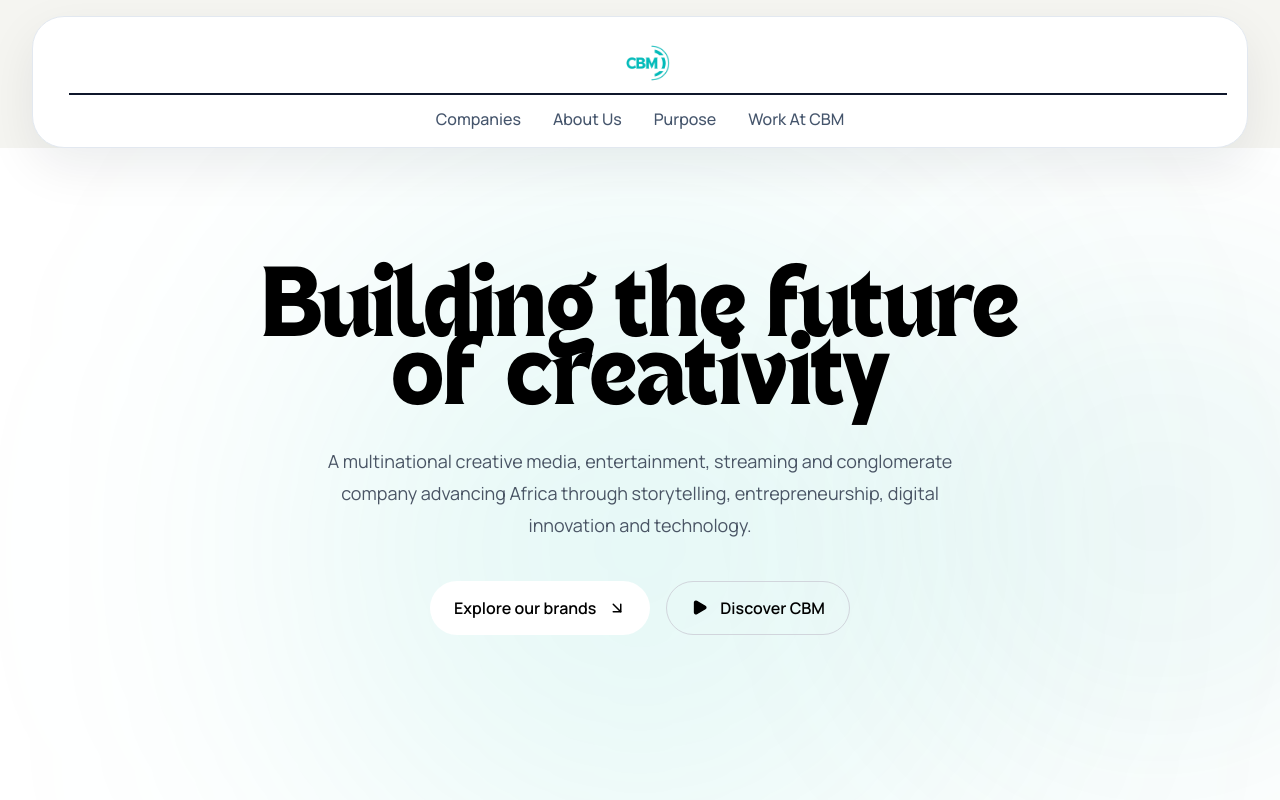
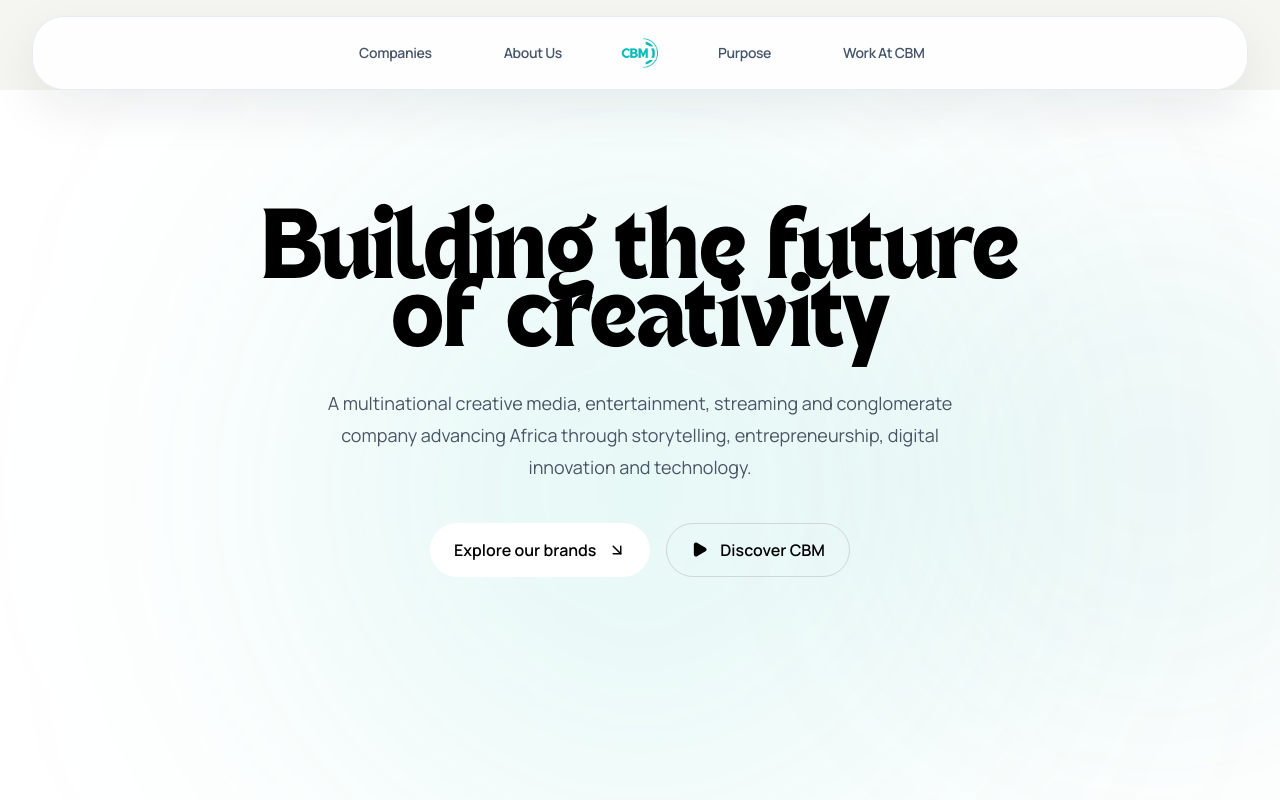
Before and after one commit to CBM-GROUP/cbmgroup-landingpage, a Next.js app: page / in a window 1280 px wide. Shown: the top 800 px of the page. Built offline with nearby package versions, Linux system fonts and the light colour scheme.

Commit message:
updates in the header

```diff
--- a/src/components/landing/Header.tsx
+++ b/src/components/landing/Header.tsx
@@ -11,45 +11,86 @@
   const [open, setOpen] = useState(false);
   const pathname = usePathname();
 
+  const leftNavItems = navItems.slice(0, 2);
+  const rightNavItems = navItems.slice(2);
+
   return (
     <header className="sticky inset-x-0 top-0 z-[100] shrink-0 isolate">
       <div className="mx-auto w-full max-w-7xl px-4 pt-4 sm:px-6 lg:px-8">
-        <nav className="flex w-full flex-col items-center rounded-[2rem] border border-slate-200 bg-white px-5 py-4 shadow-[0_18px_50px_rgba(15,23,42,0.08)] backdrop-blur-xl">
-          <div className="w-full flex items-center justify-between gap-4">
-            <div className="flex items-center">
-              <button
-                onClick={() => setOpen((value) => !value)}
-                className="text-slate-900 md:hidden"
-                aria-label="Toggle navigation"
-              >
-                {open ? <X /> : <Menu />}
-              </button>
+        <nav className="rounded-[2rem] border border-slate-200/80 bg-white/90 px-5 py-3.5 shadow-[0_18px_50px_rgba(15,23,42,0.08)] backdrop-blur-xl sm:px-8">
+          {/* Desktop Layout: Split Navigation around Center Logo */}
+          <div className="hidden md:grid md:grid-cols-[1fr_auto_1fr] md:items-center">
+            {/* Left Nav Links */}
+            <div className="flex items-center justify-end gap-6 lg:gap-10">
+              {leftNavItems.map((item) => {
+                const isActive = pathname === item.href || (item.href !== "/" && pathname?.startsWith(item.href));
+                return (
+                  <Link
+                    key={item.href}
+                    href={item.href}
+                    prefetch={false}
+                    className={`text-sm font-semibold tracking-tight transition-all duration-200 px-4 py-2 rounded-full ${
+                      isActive
+                        ? "text-slate-950 bg-slate-100 shadow-xs"
+                        : "text-slate-600 hover:text-slate-950 hover:bg-slate-50"
+                    }`}
+                  >
+                    {item.label}
+                  </Link>
+                );
+              })}
             </div>
 
-            <div className="flex flex-1 border-b-0 p-1 justify-center md:border-b-2">
-              <Link href="/" prefetch={false} className="inline-flex items-center">
-                <img src="/logo.png" alt="CBM Group logo" className="h-13 w-auto" />
+            {/* Center Logo */}
+            <div className="flex items-center justify-center px-6 lg:px-10">
+              <Link href="/" prefetch={false} className="inline-flex items-center group">
+                <img
+                  src="/logo.png"
+                  alt="CBM Group logo"
+                  className="h-11 w-auto transition-transform duration-200 group-hover:scale-105"
+                />
               </Link>
+            </div>
+
+            {/* Right Nav Links */}
+            <div className="flex items-center justify-start gap-6 lg:gap-10">
+              {rightNavItems.map((item) => {
+                const isActive = pathname === item.href || (item.href !== "/" && pathname?.startsWith(item.href));
+                return (
+                  <Link
+                    key={item.href}
+                    href={item.href}
+                    prefetch={false}
+                    className={`text-sm font-semibold tracking-tight transition-all duration-200 px-4 py-2 rounded-full ${
+                      isActive
+                        ? "text-slate-950 bg-slate-100 shadow-xs"
+                        : "text-slate-600 hover:text-slate-950 hover:bg-slate-50"
+                    }`}
+                  >
+                    {item.label}
+                  </Link>
+                );
+              })}
             </div>
           </div>
 
-          <div className="mt-3 w-full hidden md:flex justify-center items-center gap-8">
-            {navItems.map((item) => {
-              const isActive = pathname === item.href || pathname?.startsWith(item.href + "/");
-              return (
-                <Link
-                  key={item.href}
-                  href={item.href}
-                  prefetch={false}
-                  className={`text-md font-medium transition ${isActive ? "text-slate-900" : "text-slate-600 hover:text-slate-900"}`}
-                >
-                  {item.label}
-                </Link>
-              );
-            })}
+          {/* Mobile Header Bar */}
+          <div className="flex items-center justify-between md:hidden">
+            <Link href="/" prefetch={false} className="inline-flex items-center">
+              <img src="/logo.png" alt="CBM Group logo" className="h-10 w-auto" />
+            </Link>
+
+            <button
+              onClick={() => setOpen((value) => !value)}
+              className="text-slate-900 p-2 rounded-xl hover:bg-slate-100 transition"
+              aria-label="Toggle navigation"
+            >
+              {open ? <X className="h-6 w-6" /> : <Menu className="h-6 w-6" />}
+            </button>
           </div>
         </nav>
 
+        {/* Mobile Dropdown Menu */}
         <AnimatePresence>
           {open && (
             <motion.div
@@ -58,23 +99,23 @@
               exit={{ opacity: 0, y: -10 }}
               className="mt-2 rounded-[1.5rem] border border-slate-200 bg-white p-5 shadow-[0_16px_40px_rgba(15,23,42,0.08)] backdrop-blur-xl md:hidden"
             >
-              <div className="flex flex-col gap-5">
+              <div className="flex flex-col gap-3">
                 {navItems.map((item) => {
-                  const isActive = pathname === item.href || pathname?.startsWith(item.href + "/");
+                  const isActive = pathname === item.href || (item.href !== "/" && pathname?.startsWith(item.href));
                   return (
                     <Link
                       key={item.href}
                       href={item.href}
                       prefetch={false}
                       onClick={() => setOpen(false)}
-                      className={`text-base font-medium transition ${isActive ? "text-slate-900" : "text-slate-600 hover:text-slate-900"}`}
+                      className={`text-base font-semibold px-4 py-2.5 rounded-xl transition ${
+                        isActive ? "text-slate-950 bg-slate-100" : "text-slate-600 hover:text-slate-950 hover:bg-slate-50"
+                      }`}
                     >
                       {item.label}
                     </Link>
                   );
                 })}
-
-
               </div>
             </motion.div>
           )}
```
